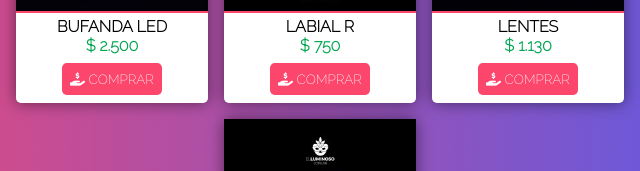
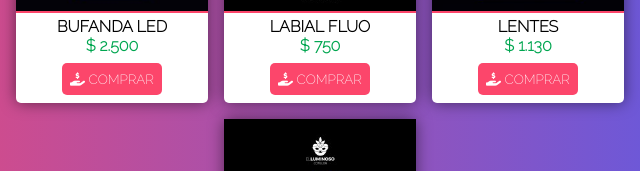
Before and after one commit to GabrielAlejo/cotillon-el-luminoso, a plain HTML site: page index.html in a window 1280 px wide. Shown: the part 362-533 px from the top of the page, 320-960 px from the left. Drawn offline with nearby package versions, Linux system fonts and the light colour scheme.

Commit message:
Change name of product

```diff
--- a/index.html
+++ b/index.html
@@ -79,7 +79,7 @@
                 <img class="productos__foto" src="resources/producto-8.png" alt="Foto del producto 8">
                 <div class="productos__info">
                     <div>
-                        Labial R
+                        Labial FLUO
                     </div>
                     <div class="productos__precio">
                         $ 750
```
